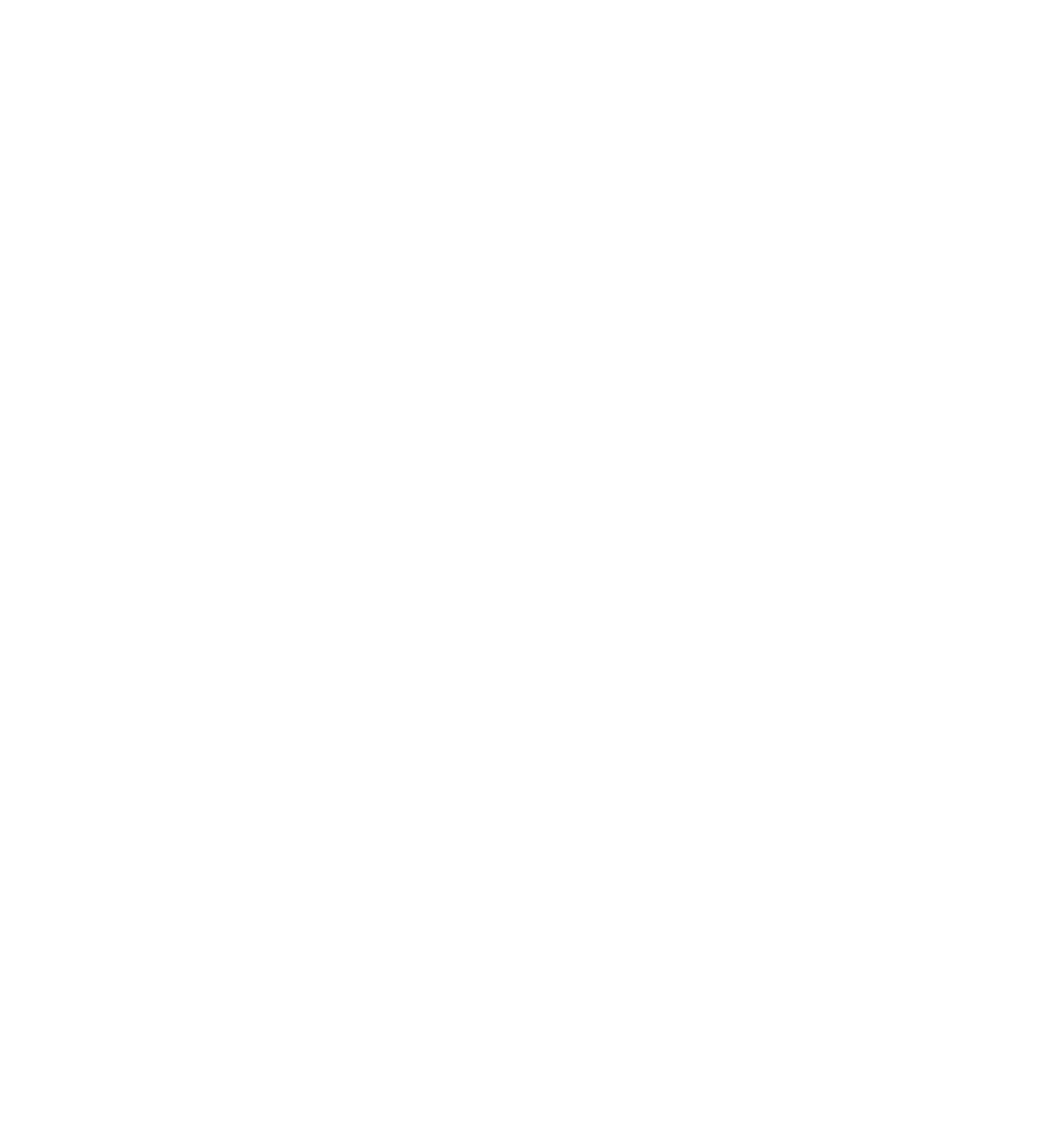
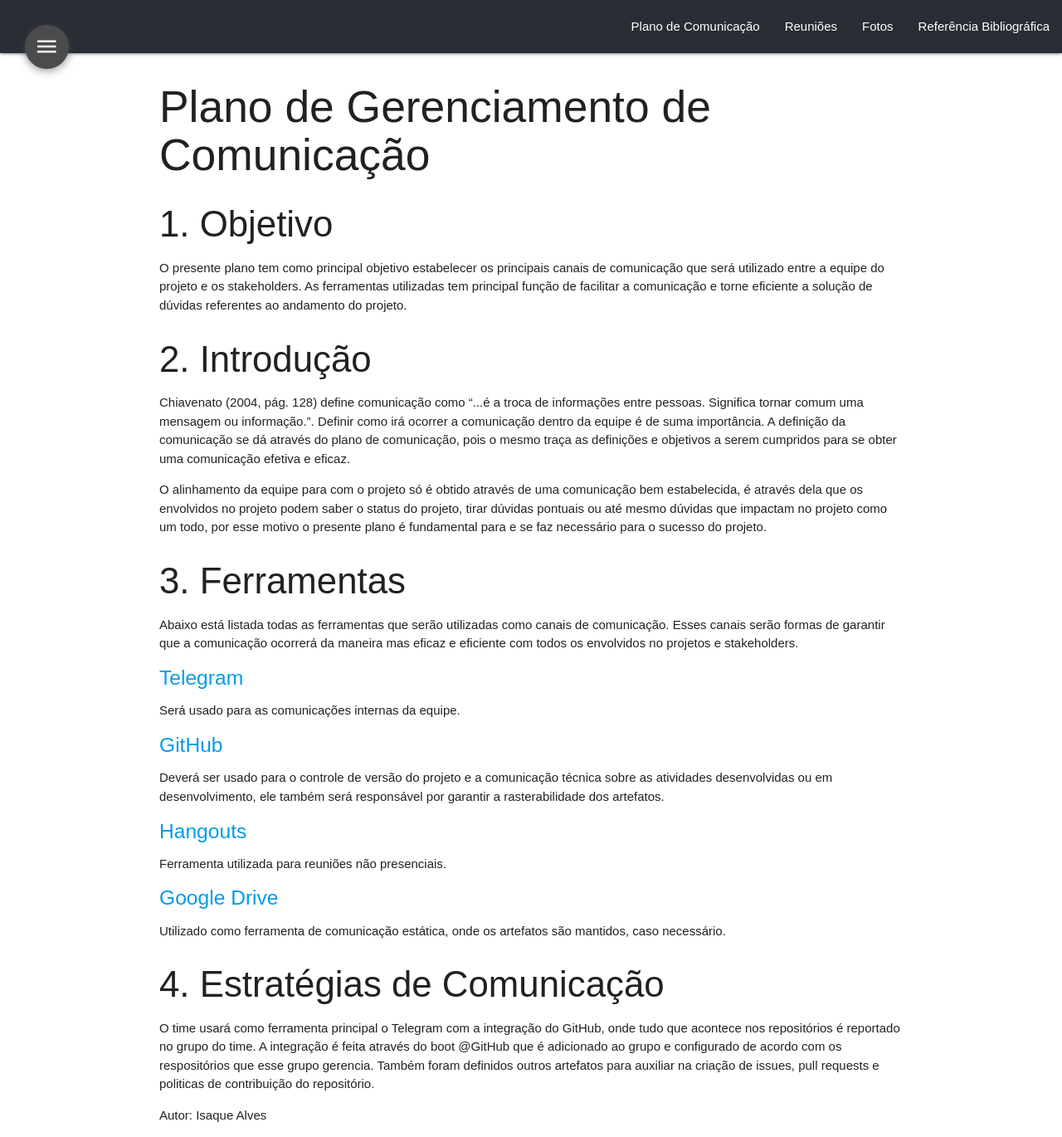
Before and after one commit to DesenhoSoftware-2018-2/wiki, a React (Create React App) app: page /wiki/planoComunicacao in a window 1280 px wide. Shown: the whole page at 83% size. Before the commit the page ends 800 px from the top, so only its background shows below. Built offline with nearby package versions, Linux system fonts and the light colour scheme.

Commit message:
#5 Adding communications plan
Signed-off-by: Isaque Alves <isaquealvesdl@gmail.com>

```diff
--- /dev/null
+++ b/src/assets/files/extras/planoComunicacao.md
@@ -0,0 +1,41 @@
+## Plano de Gerenciamento de Comunicação
+
+### 1. Objetivo
+O presente plano tem como principal objetivo estabelecer os principais canais de comunicação que será utilizado entre a equipe do projeto e os stakeholders. As ferramentas utilizadas tem principal função de facilitar a comunicação e torne eficiente a solução de dúvidas referentes ao andamento do projeto.
+
+
+### 2. Introdução
+
+Chiavenato (2004, pág. 128) define comunicação como “...é a troca de informações entre pessoas. Significa tornar comum uma mensagem ou informação.”. Definir como irá ocorrer a comunicação dentro da equipe é de suma importância. A definição da comunicação se dá através do plano de comunicação, pois o mesmo traça as definições e objetivos a serem cumpridos para se obter uma comunicação efetiva e eficaz.
+
+O alinhamento da equipe para com o projeto só é obtido através de uma comunicação bem estabelecida, é através dela que os envolvidos no projeto podem saber o status do projeto, tirar dúvidas pontuais ou até mesmo dúvidas que impactam no projeto como um todo, por esse motivo o presente plano é fundamental para e se faz necessário para o sucesso do projeto.
+
+### 3. Ferramentas
+Abaixo está listada todas as ferramentas que serão utilizadas como canais de comunicação. Esses canais serão formas de garantir que a comunicação ocorrerá da maneira mas eficaz e eficiente com todos os envolvidos no projetos e stakeholders.
+
+##### [Telegram](https://telegram.org/)
+
+Será usado para as comunicações internas da equipe.
+
+
+##### [GitHub](https://github.com/)
+
+Deverá ser usado para o controle de versão do projeto e a comunicação técnica sobre as atividades desenvolvidas ou em desenvolvimento, ele também será responsável por garantir a rasterabilidade dos artefatos.
+
+
+##### [Hangouts](https://hangouts.google.com/?hl=pt-BR)
+
+Ferramenta utilizada para reuniões não presenciais.
+
+##### [Google Drive](https://www.google.com.br/drive/apps.html)
+
+Utilizado como ferramenta de comunicação estática, onde os artefatos são mantidos, caso necessário.
+
+### 4. Estratégias de Comunicação
+
+O time usará como ferramenta principal o Telegram com a integração do GitHub, onde tudo que acontece nos repositórios é reportado no grupo do time.
+A integração é feita através do boot @GitHub que é adicionado ao grupo e configurado de acordo com os respositórios que esse grupo gerencia.
+Também foram definidos outros artefatos para auxiliar na criação de issues, pull requests e politicas de contribuição do repositório.
+
+
+Autor: Isaque Alves
--- a/src/components/contents/extras/extras.js
+++ b/src/components/contents/extras/extras.js
@@ -5,6 +5,7 @@ import Sidenav from "../../structures/sidenav";
 class Extras extends Component {
   render() {
     const extras = [
+      { pathname: "/planoComunicacao", link: "Plano de Comunicação" },
       { pathname: "/reunioes", link: "Reuniões" },
       { pathname: "/fotos", link: "Fotos" },
       { pathname: "/referencia", link: "Referência Bibliográfica" }
--- /dev/null
+++ b/src/components/contents/extras/planoComunicacao.js
@@ -0,0 +1,18 @@
+import React, { Component } from "react";
+import Extras from './extras';
+import Markdown from '../../structures/dynamicsComponents/markdown';
+
+class PlanoComunicacao extends Component {
+  render() {
+    return (
+      <div>
+        <Extras />
+        <div className="container">
+          <Markdown file="extras/planoComunicacao" />
+        </div>
+      </div>
+    );
+  }
+}
+
+export default PlanoComunicacao;
--- a/src/components/structures/sidenav.js
+++ b/src/components/structures/sidenav.js
@@ -28,7 +28,7 @@ class Sidenav extends Component {
       {
         dynamic: "Dinâmica I",
         artefacts: [
-          { name: "RichPicture", link: "/dinamica" },
+          { name: "RichPicture", link: "/richpictures" },
           { name: "Lexico", link: "/dinamica" },
           { name: "Argumentações", link: "/argumentacoes" }
         ]
@@ -40,6 +40,7 @@ class Sidenav extends Component {
     ];
 
     const extras = [
+      { name: "Plano de Comunicacao", link: "/planoComunicacao" },
       { name: "Reuniões", link: "/reunioes" },
       { name: "Fotos", link: "/fotos" },
       { name: "Referência Bibliográfica", link:"/referencia"}
--- a/src/routes/index.js
+++ b/src/routes/index.js
@@ -4,6 +4,7 @@ import HomePage from '../components/structures/homePage/Home';
 import Dynamics from '../components/structures/dynamicsComponents/navbarLinks';
 import Reference from '../components/contents/extras/reference';
 import Argumentacoes from '../components/contents/dinamica01/argumentacoes';
+import PlanoComunicacao from '../components/contents/extras/planoComunicacao';
 
 export default () => (
   <BrowserRouter basename="/wiki">
@@ -12,6 +13,7 @@ export default () => (
       <Route path="/dinamica" exact component={Dynamics} />
       <Route path="/referencia" exact component={Reference} />
       <Route path="/argumentacoes" exact component={Argumentacoes} />
+      <Route path="/planoComunicacao" exact component={PlanoComunicacao} />
     </Switch>
   </BrowserRouter>
 );
```
